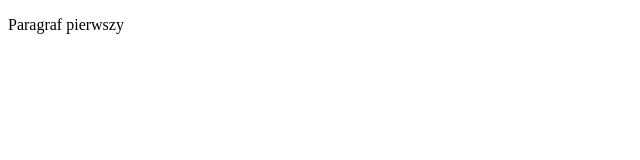
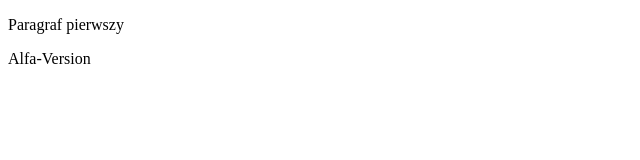
Before and after one commit to innaivaniuk/innaivaniuk.github.io, a plain HTML site: page index.html in a window 1280 px wide. Shown: the full height of the page, 0-640 px from the left. Drawn offline with Linux system fonts and the light colour scheme.

Commit message:
nowy paragraf

```diff
--- a/index.html
+++ b/index.html
@@ -8,5 +8,6 @@
 </head>
 <body>
     <p>Paragraf pierwszy</p>
+    <p>Alfa-Version</p>
 </body>
 </html>
```
